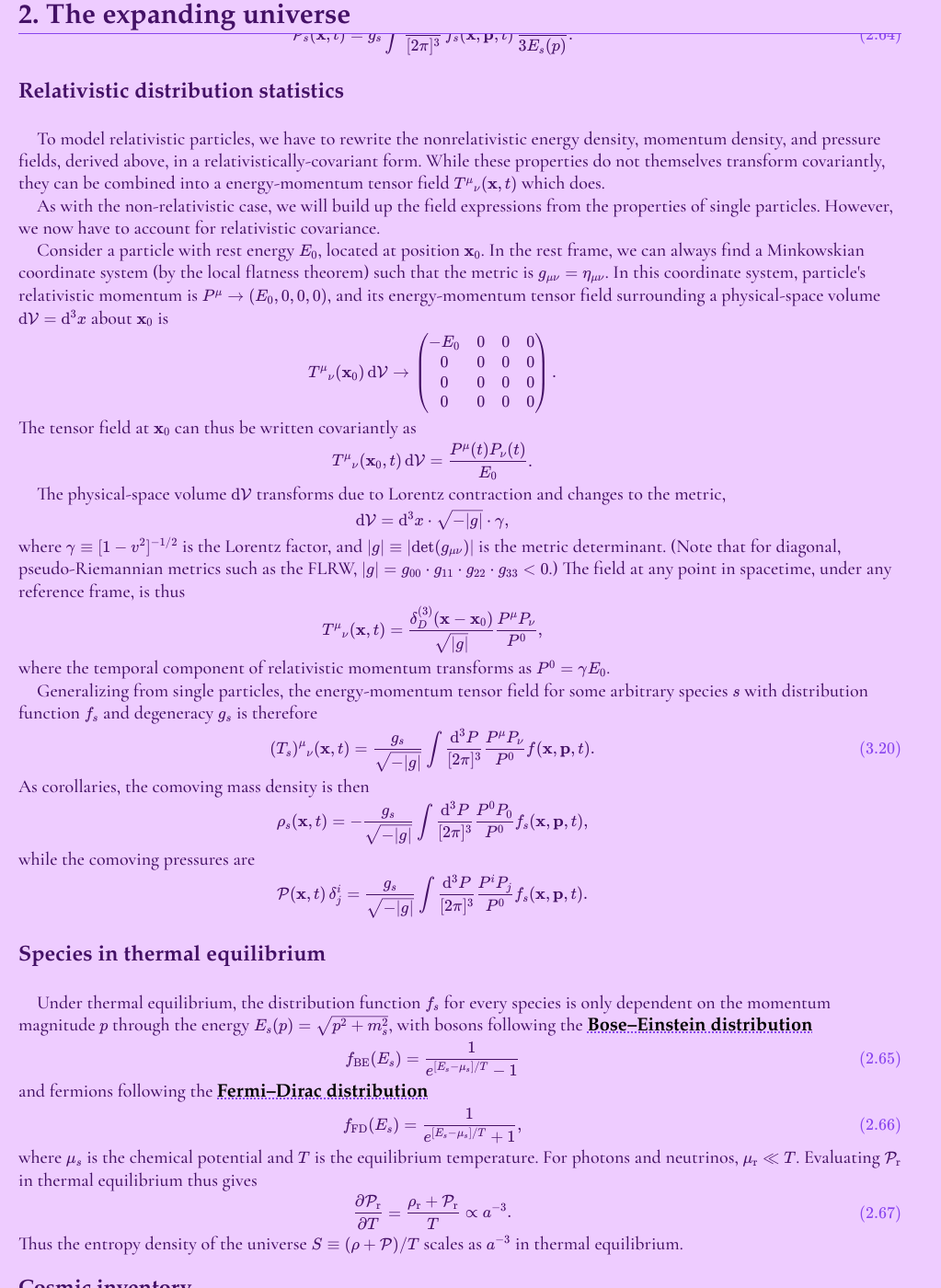
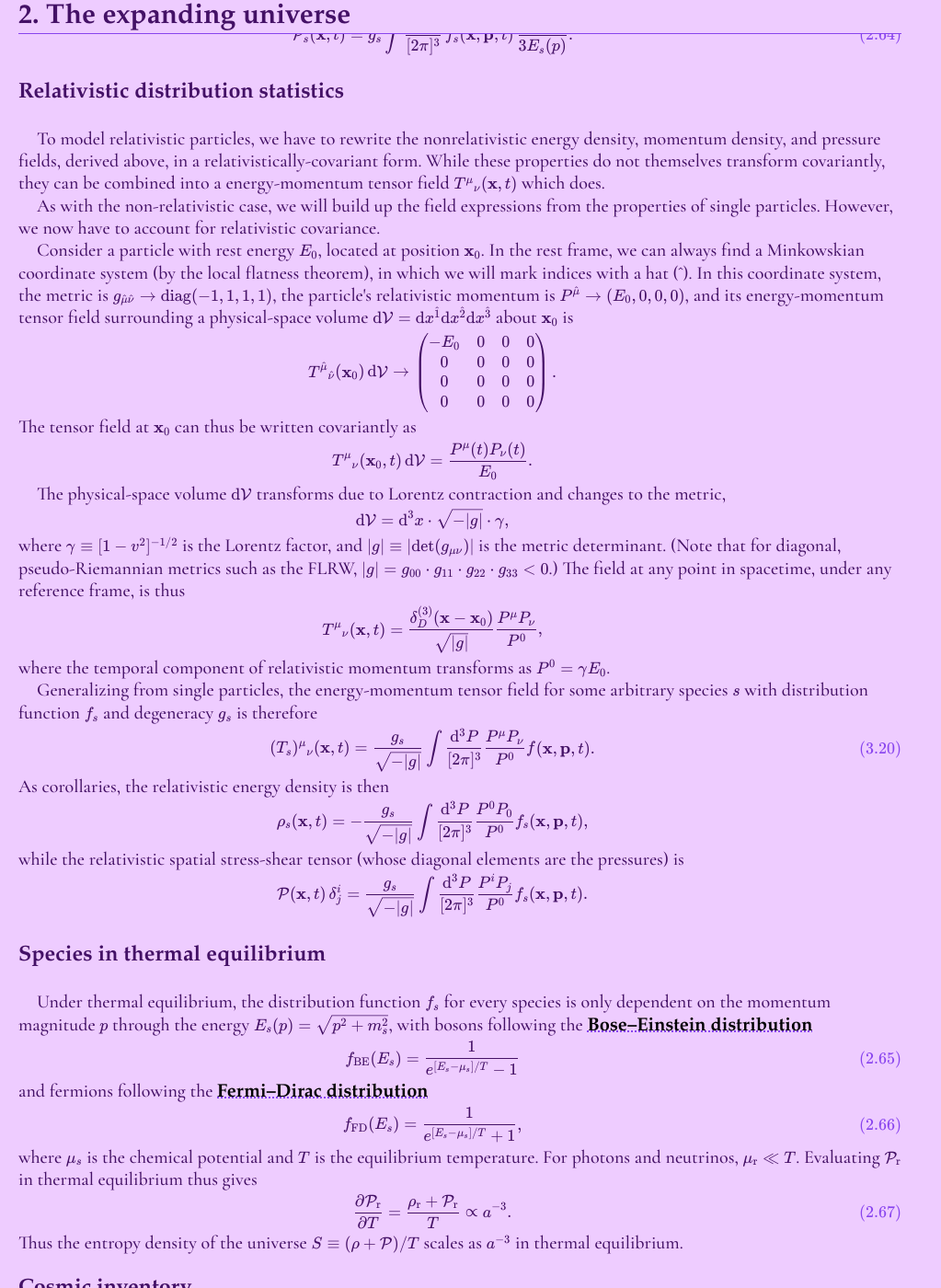
Before and after one commit to xingyzt/notes, a Jekyll site: the page built from modern-cosmology/2.md, in a window 1280 px wide and 1400 px high, scrolled down 4188 px. Shown: the whole window at 92% size, without its empty margins (0-1023 px from the left). Built offline with Jekyll 4.4.1, drawn with Linux system fonts in a browser that asks for light colours; our own code applies the rules of GitHub Pages for plain Markdown files; some of the changed text lies outside the part shown.

Commit message:
Hat notation

```diff
--- a/modern-cosmology/2.md
+++ b/modern-cosmology/2.md
@@ -133,7 +133,7 @@ We identify this as the particle’s energy $E$, so
 \tag{2.27}
 \\]
 
-In the rest frame of the particle, $E = m$ while $P^i = 0$, giving the FLRW **dispersion relation**
+In the rest frame of the particle, $P^{\hat 0} = E\_0 = m$ while $P^{\hat i} = 0$, giving the FLRW **dispersion relation**
 \\[
 g\_{\mu\nu}P^\mu P^\nu = -E^2 + \delta\_{ij} a^2 P^i P^j = -m^2.
 \tag{2.29}
@@ -281,12 +281,13 @@ we will build up the field expressions from the properties of single particles.
 However, we now have to account for relativistic covariance.
 
 Consider a particle with rest energy $E\_0$, located at position $\vec x\_0$.
-In the rest frame, we can always find a Minkowskian coordinate system (by the local flatness theorem)
-such that the metric is $g\_{\mu\nu} = \eta\_{\mu\nu}$.
-In this coordinate system, particle's relativistic momentum is $P^\mu \to (E\_0, 0, 0, 0)$,
-and its energy-momentum tensor field surrounding a physical-space volume $\d\mathcal V = \d^3 x$ about $\vec x\_0$ is
+In the rest frame, we can always find a Minkowskian coordinate system (by the local flatness theorem), in which we will mark indices with a hat ($\hat{\ }$).
+In this coordinate system,
+the metric is $g\_{\hat\mu\hat\nu} \to \mathrm{diag}(-1,1,1,1)$,
+the particle's relativistic momentum is $P^{\hat \mu} \to (E\_0, 0, 0, 0)$,
+and its energy-momentum tensor field surrounding a physical-space volume $\d\mathcal V = \d x^{\hat 1} \d x^{\hat 2} \d x^{\hat 3}$ about $\vec x\_0$ is
 \\[
-{T^\mu}\_\nu(\vec x\_0)\,\d\mathcal V \to \begin{pmatrix}
+{T^{\hat \mu}}\_{\hat \nu}(\vec x\_0)\,\d\mathcal V \to \begin{pmatrix}
 -E\_0 & 0 & 0 & 0\\\
 0 & 0 & 0 & 0\\\
 0 & 0 & 0 & 0\\\
@@ -318,12 +319,12 @@ the energy-momentum tensor field for some arbitrary species $s$ with distributio
 = \f{g\_s}{\sqrt{-|g|}} \int \f{\d^3 P}{[2\pi]^3} \f{P^\mu P\_\nu}{P^0} f(\vec x, \vec p, t).
 \tag{3.20}
 \\]
-As corollaries, the comoving mass density is then
+As corollaries, the relativistic energy density is then
 \\[
 \rho\_s(\vec x, t)
 = -\f{g\_s}{\sqrt{-|g|}} \int \f{\d^3 P}{[2\pi]^3} \f{P^0 P\_0}{P^0} f\_s(\vec x, \vec p, t),
 \\]
-while the comoving pressures are
+while the relativistic spatial stress-shear tensor (whose diagonal elements are the pressures) is
 \\[
 \mathcal P(\vec x, t)\, \delta^i\_j
 = \f{g\_s}{\sqrt{-|g|}} \int \f{\d^3 P}{[2\pi]^3} \f{P^i P\_j}{P^0} f\_s(\vec x, \vec p, t).
```
Also changed, not shown: modern-cosmology/0.md (+1 -1 lines), 6 other files.
